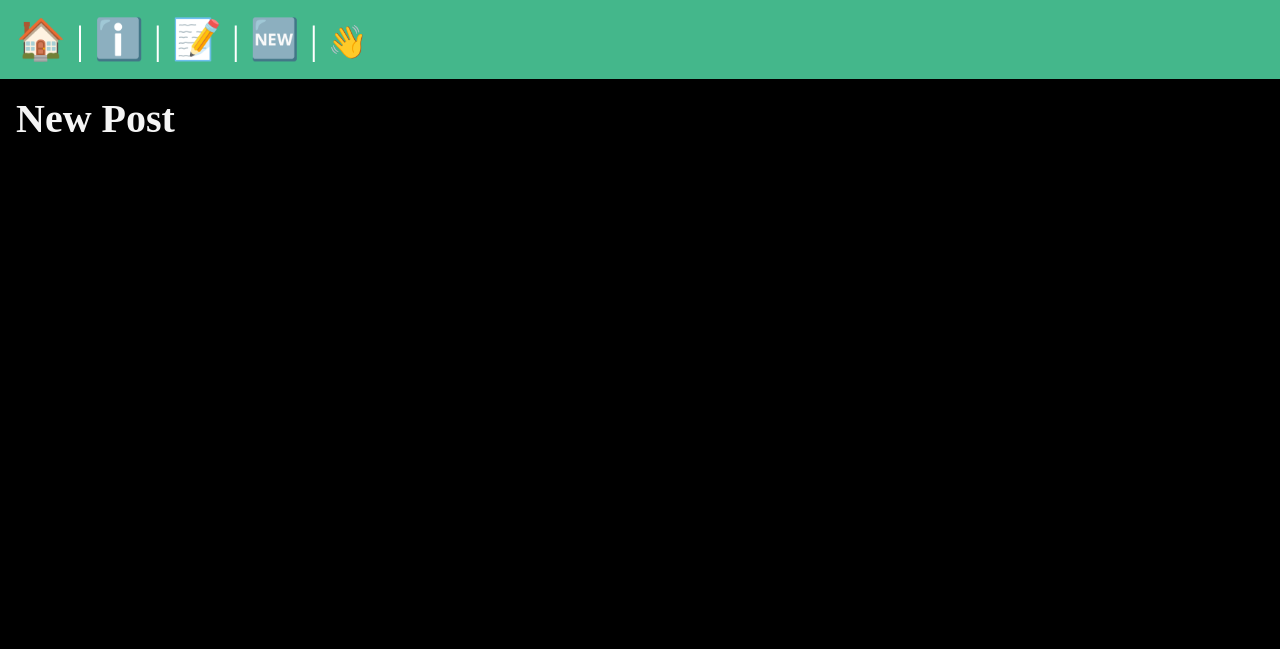
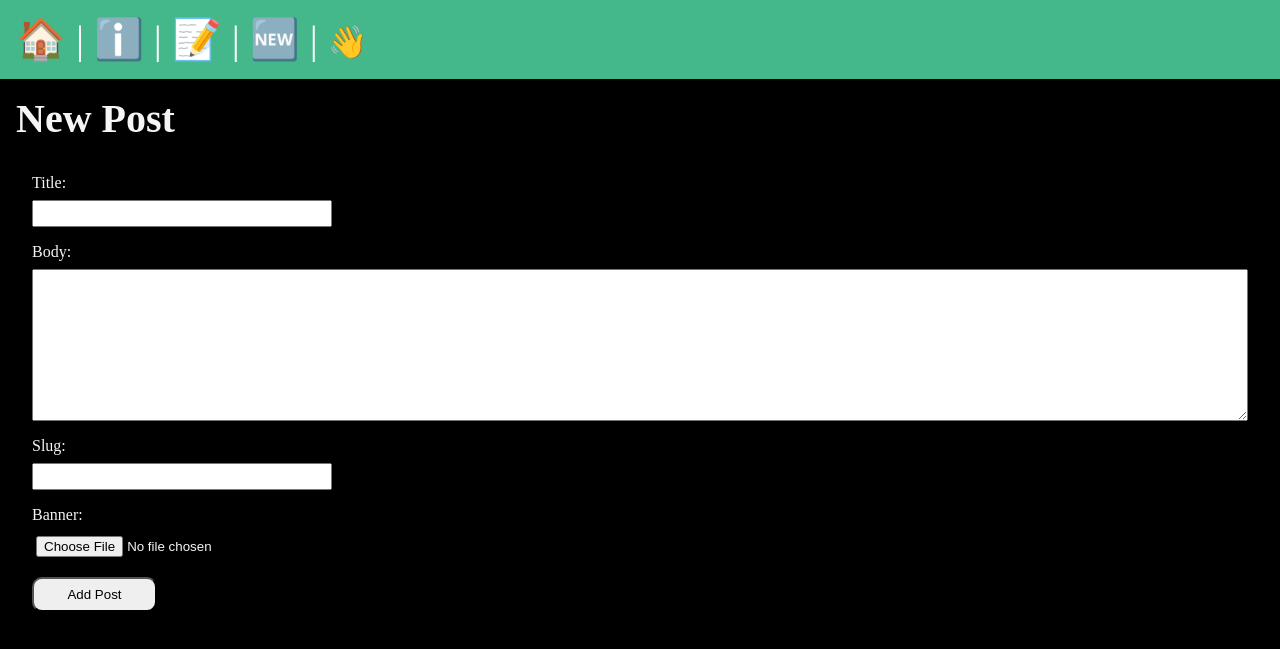
Before and after one commit to ctrldaviddee/learning-django, a Django app: page /posts/new-post in a window 1280 px wide. Shown: the top 649 px of the page. Run offline with Django 5.2, Linux system fonts and the light colour scheme; a user stored in the database is signed in.

Commit message:
can make posts

```diff
--- /dev/null
+++ b/myproject/posts/forms.py
@@ -0,0 +1,8 @@
+from django import forms
+from . import models
+
+class CreatePost(forms.ModelForm):
+
+    class Meta:
+        model = models.Post
+        fields = ['title', 'body', 'slug', 'banner']
--- a/myproject/posts/models.py
+++ b/myproject/posts/models.py
@@ -1,4 +1,5 @@
 from django.db import models
+from django.contrib.auth.models import User
 
 # Create your models here.
 class Post(models.Model):
@@ -7,6 +8,7 @@
     slug = models.SlugField()
     date = models.DateTimeField(auto_now_add=True)
     banner = models.ImageField(default='fallback.png', blank=True)
+    author = models.ForeignKey(User, on_delete=models.CASCADE, default=None)
 
     def __str__(self):
         return self.title
--- a/myproject/posts/templates/posts/post_new.html
+++ b/myproject/posts/templates/posts/post_new.html
@@ -7,5 +7,17 @@
 {% block content %}
     <section>
         <h1> New Post </h1>
+
+        <form class="form-with-validation" action="{% url 'posts:new-post' %}" method="post"
+            enctype="multipart/form-data">
+
+            {% csrf_token %}
+
+            {{ form }}
+
+            <button class="form-submit"> Add Post </button>
+
+        </form>
+
     </section>
 {% endblock %}
--- a/myproject/posts/templates/posts/posts_list.html
+++ b/myproject/posts/templates/posts/posts_list.html
@@ -16,7 +16,7 @@
                   {{ post.title }}
                </a>
             </h2>
-            <p> {{ post.date }} </p>
+            <p> {{ post.date }} by {{ post.author }} </p>
             <p> {{ post.body }} </p>
          </article>
       {% endfor %}
--- a/myproject/posts/views.py
+++ b/myproject/posts/views.py
@@ -1,6 +1,7 @@
-from django.shortcuts import render
+from django.shortcuts import render, redirect
 from .models import Post
 from django.contrib.auth.decorators import login_required
+from . import forms
 
 # Create your views here.
 
@@ -18,4 +19,18 @@
 
 @login_required(login_url='users:login')   # or '/users/login/'
 def post_new(request):
-    return render(request, 'posts/post_new.html')
+    if request.method == 'POST':
+        form = forms.CreatePost(request.POST, request.FILES)
+        if form.is_valid():
+            newpost = form.save(commit=False)
+            newpost.author = request.user
+            newpost.save()
+            return redirect('posts:list')
+
+    else:
+        form = forms.CreatePost()
+
+    return render(request,
+                  'posts/post_new.html',
+                  {'form' : form},
+                  )
```
Also changed, not shown: myproject/db.sqlite3, myproject/media/Screenshot_from_2025-04-06_21-16-54_LpmUljm.png (added), myproject/posts/migrations/0003_post_author.py (added).
